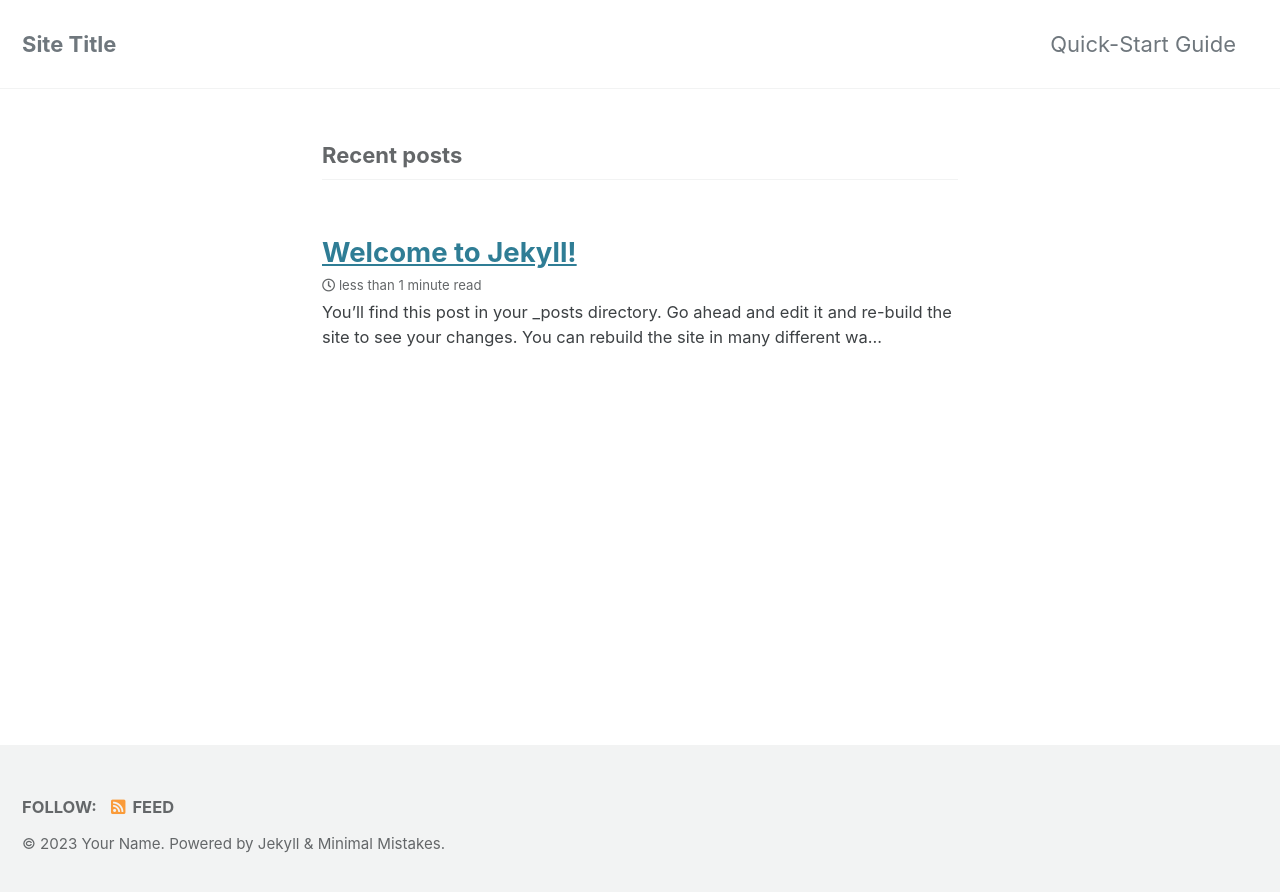
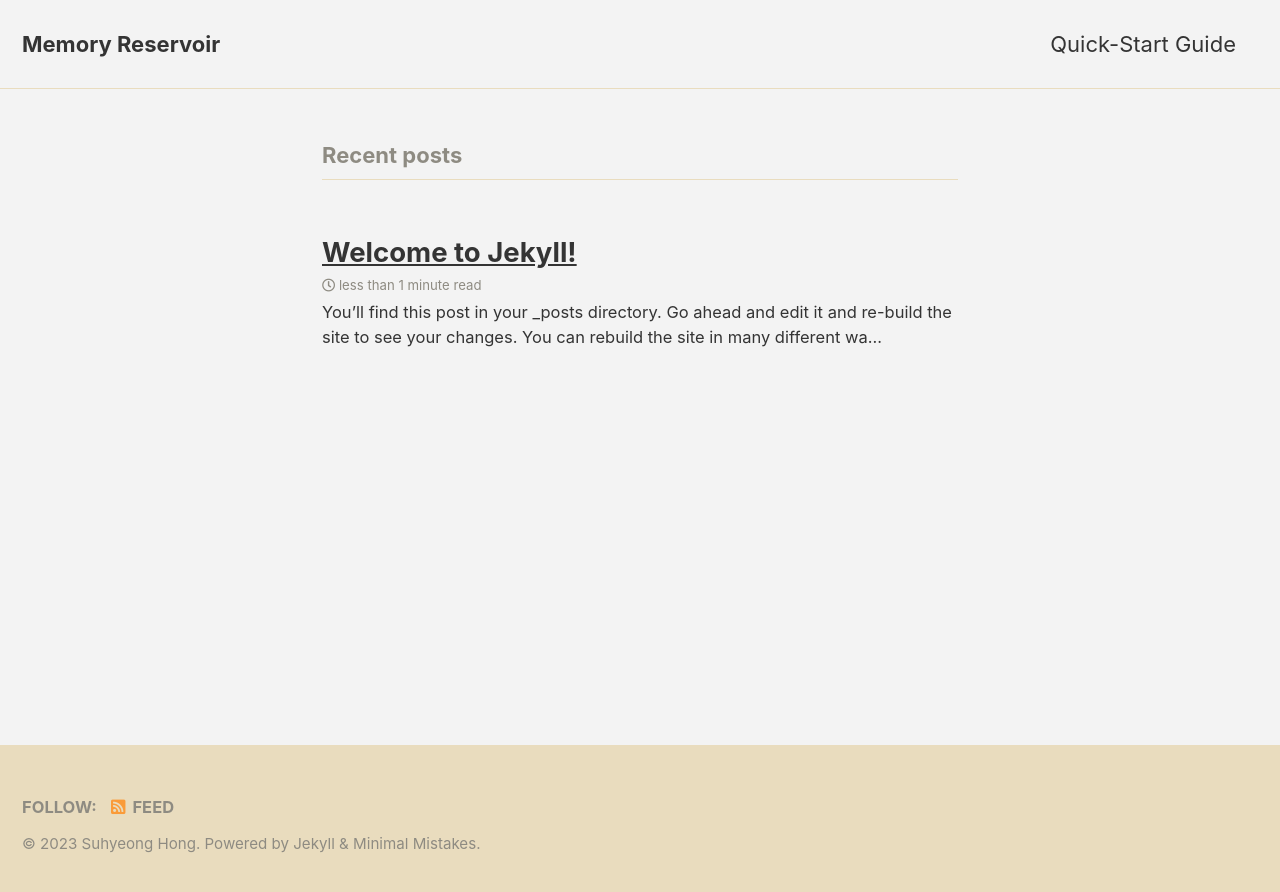
Before and after one commit to suhyeong17/suhyeong17.github.io, a Jekyll site: the page built from index.markdown, in a window 1280 px wide. Shown: the top 892 px of the page. Built offline with Jekyll 4.4.1, drawn with Linux system fonts in a browser that asks for light colours; cached includes are drawn as plain includes; the list of posts is cut into pages by our own code.

Commit message:
change settings

```diff
--- a/_config.yml
+++ b/_config.yml
@@ -12,15 +12,15 @@
 
 # theme                  : "minimal-mistakes-jekyll"
 # remote_theme           : "mmistakes/minimal-mistakes"
-minimal_mistakes_skin    : "default" # "air", "aqua", "contrast", "dark", "dirt", "neon", "mint", "plum", "sunrise"
+minimal_mistakes_skin    : "dirt" # "air", "aqua", "contrast", "dark", "dirt", "neon", "mint", "plum", "sunrise"
 
 # Site Settings
 locale                   : "en-US"
-title                    : "Site Title"
+title                    : "Memory Reservoir"
 title_separator          : "-"
 subtitle                 : # site tagline that appears below site title in masthead
-name                     : "Your Name"
-description              : "An amazing website."
+name                     : "Suhyeong Hong"
+description              : ""
 url                      : # the base hostname & protocol for your site e.g. "https://mmistakes.github.io"
 baseurl                  : # the subpath of your site, e.g. "/blog"
 repository               : # GitHub username/repo-name e.g. "mmistakes/minimal-mistakes"
```
